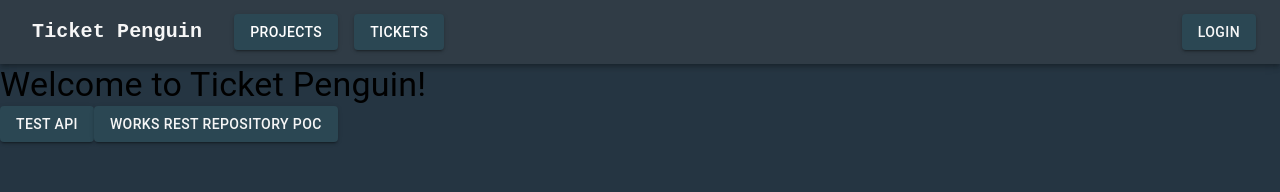
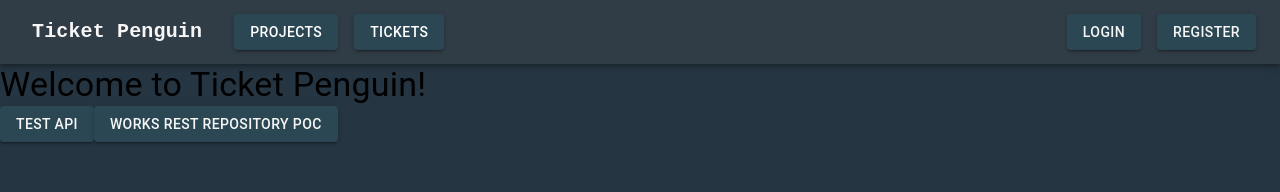
Before and after one commit to Devature/penguin-client, a React (Vite) app: page / in a window 1280 px wide. Shown: the top 192 px of the page. Built offline with nearby package versions, Linux system fonts and the light colour scheme.

Commit message:
Refactoring navigation and layout

```diff
--- a/package.json
+++ b/package.json
@@ -31,7 +31,7 @@
     "penguin-client": "file:",
     "react": "^18.3.1",
     "react-dom": "^18.3.1",
-    "react-router-dom": "^6.26.2"
+    "react-router-dom": "^6.28.0"
   },
   "devDependencies": {
     "@eslint/js": "^9.9.0",
--- a/src/App.tsx
+++ b/src/App.tsx
@@ -1,31 +1,19 @@
+// App.tsx
 import { RouterProvider } from 'react-router-dom';
-import { Box, Stack, ThemeProvider } from '@mui/material';
+import { ThemeProvider } from '@mui/material';
 import { theme } from './util/theme';
 import { router } from './routes';
-import ResponsiveAppBar from './components/AppBar';
 import { AuthProvider } from './util/auth/AuthProvider';
 
 function App() {
     return (
-        <>
-            <AuthProvider>
-                <ThemeProvider theme={theme}>
-                    <Stack
-                        sx={{
-                            bgcolor: 'background.default',
-                            m: 0,
-                            minWidth: '100vw',
-                            minHeight: '100vh',
-                        }}
-                    >
-                        <ResponsiveAppBar />
-                        <Box>
-                            <RouterProvider router={router} />
-                        </Box>
-                    </Stack>
-                </ThemeProvider>
-            </AuthProvider>
-        </>
+        <AuthProvider>
+            <ThemeProvider theme={theme}>
+            {/*uses the router from routes.tsx
+              this gets styled using the Layout.tsx sheet */}
+                <RouterProvider router={router} />
+            </ThemeProvider>
+        </AuthProvider>
     );
 }
 
--- a/src/components/AppBar.tsx
+++ b/src/components/AppBar.tsx
@@ -13,8 +13,12 @@ import Tooltip from '@mui/material/Tooltip';
 import MenuItem from '@mui/material/MenuItem';
 import { Stack } from '@mui/material';
 import { useAuth } from '../util/auth/useAuth';
+import { Link } from 'react-router-dom';
+import {useNavigate} from 'react-router-dom';
 
-const pages = ['Projects', 'Tickets'];
+const pages = ['Projects', 'Tickets',];
+
+
 
 function ResponsiveAppBar() {
     const [anchorElNav, setAnchorElNav] = React.useState<null | HTMLElement>(
@@ -24,6 +28,8 @@ function ResponsiveAppBar() {
         null
     );
     const { isAuthenticated, setIsAuthenticated } = useAuth();
+
+    const navigate = useNavigate();
 
     const handleOpenNavMenu = (event: React.MouseEvent<HTMLElement>) => {
         setAnchorElNav(event.currentTarget);
@@ -39,6 +45,8 @@ function ResponsiveAppBar() {
     const handleCloseUserMenu = () => {
         setAnchorElUser(null);
     };
+
+
 
     return (
         <AppBar position="static">
@@ -195,11 +203,22 @@ function ResponsiveAppBar() {
                             </Menu>
                         </Box>
                     ) : (
-                        // If user is not authenticated, show login button
+                        <Stack
+                                                spacing={2}
+                                                direction="row">
+
                         <Button onClick={() => setIsAuthenticated(true)}>
-                            Login
+                             Login
                         </Button>
-                    )}
+
+                        <Button>
+                            Register
+                        </Button>
+
+
+
+                        </Stack>
+                        )}
                 </Toolbar>
             </Container>
         </AppBar>
--- /dev/null
+++ b/src/components/Layout.tsx
@@ -0,0 +1,27 @@
+import { Stack, Box } from '@mui/material';
+import ResponsiveAppBar from './AppBar';
+import { Outlet } from 'react-router-dom';
+
+// Layout component with styling applied
+const Layout = () => (
+    <Stack
+        sx={{
+            // Apply the background styling here
+            // sx is a prop that's part of MUI that allows inline CSS styles to apply
+            // to MUI components using JS syntax
+            // tl;dr sx = shorthand for style definition in MUI components
+            // prop takes JS object, keys are CSS properties and values are the corresponding values
+            bgcolor: 'background.default',
+            m: 0,
+            minWidth: '100vw',
+            minHeight: '100vh',
+        }}
+    >
+        <ResponsiveAppBar />
+        <Box sx={{ flexGrow: 1 }}>
+            <Outlet /> {/* Render the child routes here */}
+        </Box>
+    </Stack>
+);
+
+export default Layout;
```
Also changed, not shown: src/routes.tsx (+20 -4 lines), 1 other file (tests, documents, lock files or other folders).
